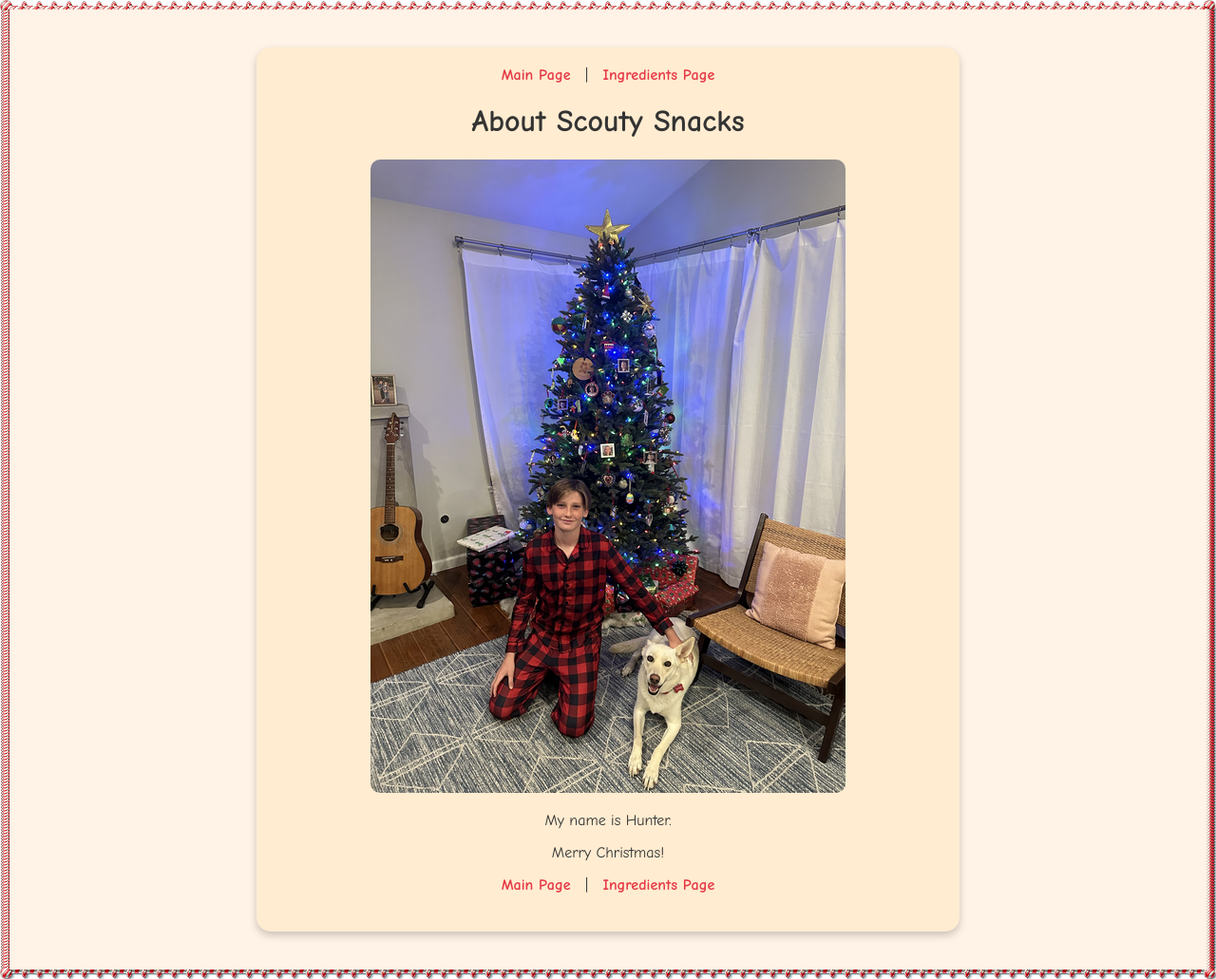
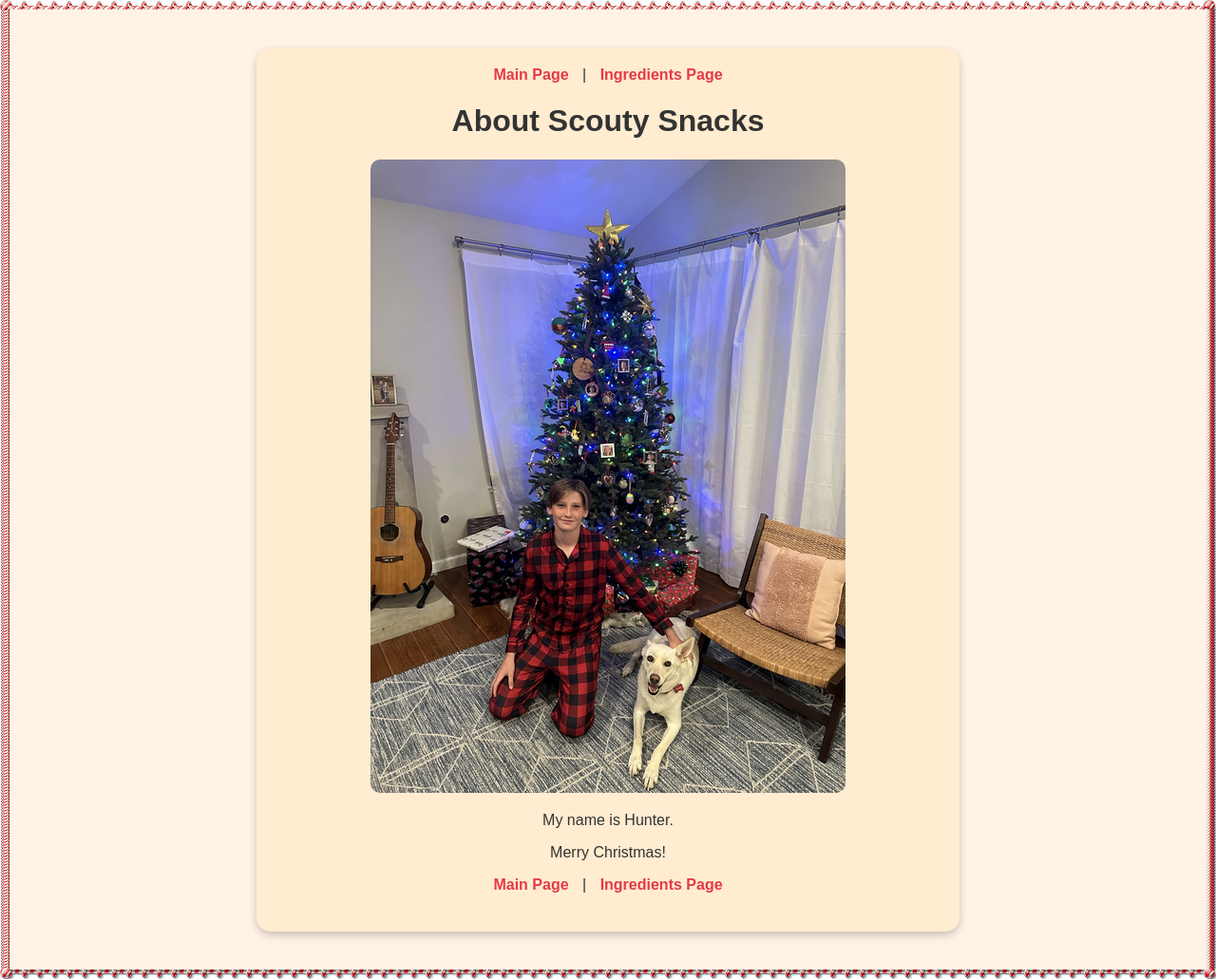
Before and after one commit to danen-carlson/ScoutySnacks, a plain HTML site: page about.html in a window 1280 px wide. Shown: the whole page at 95% size. Drawn offline with Linux system fonts and the light colour scheme.

Commit message:
Update about.html
Font

```diff
--- a/about.html
+++ b/about.html
@@ -1,12 +1,13 @@
 <!DOCTYPE html>
 <html lang="en">
 <head>
+    <link href="https://fonts.googleapis.com/css?family=Roboto:400,700&display=swap" rel="stylesheet">
     <meta charset="UTF-8">
     <meta name="viewport" content="width=device-width, initial-scale=1.0">
     <title>About Scouty Snacks</title>
     <style>
         body {
-            font-family: 'Comic Sans MS', 'Comic Neue', cursive;
+            font-family: 'Poppins', sans-serif;
             background-color: #fff2e6;
             color: #333;
             text-align: center;
```
